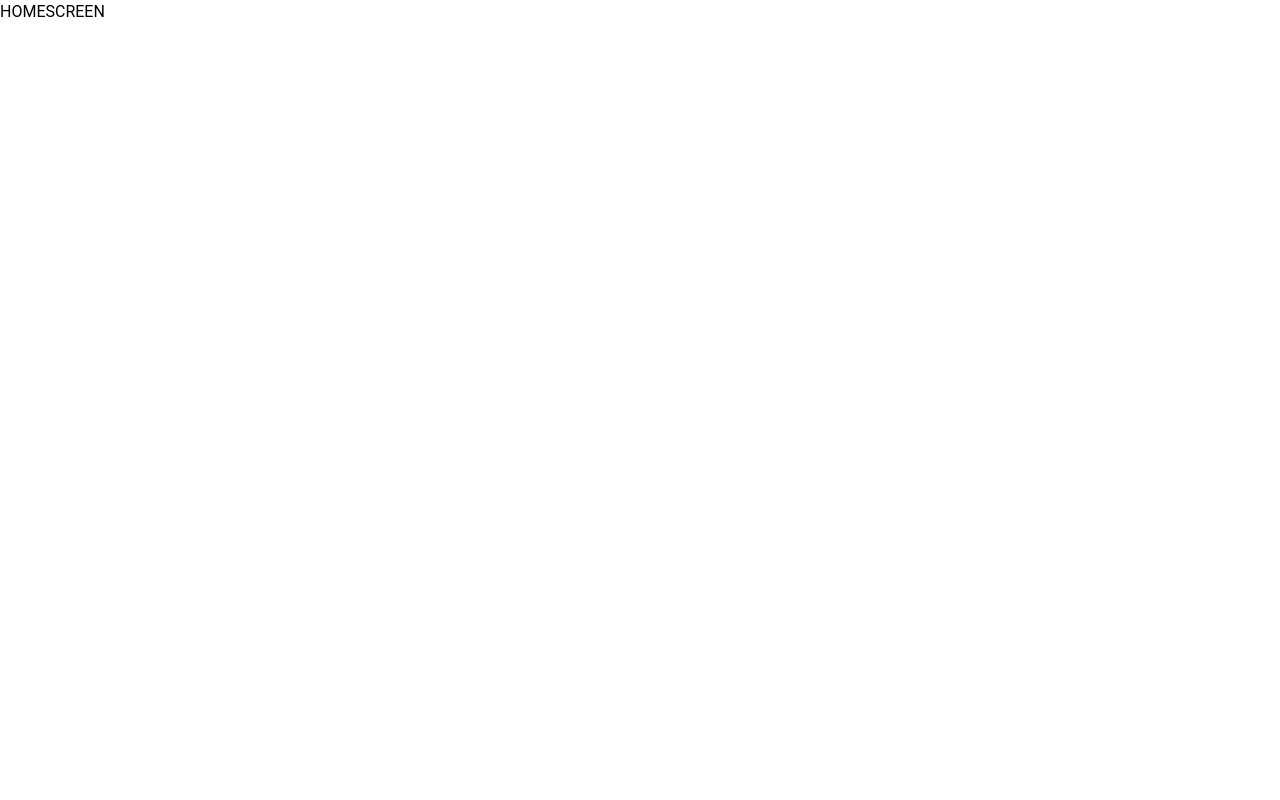
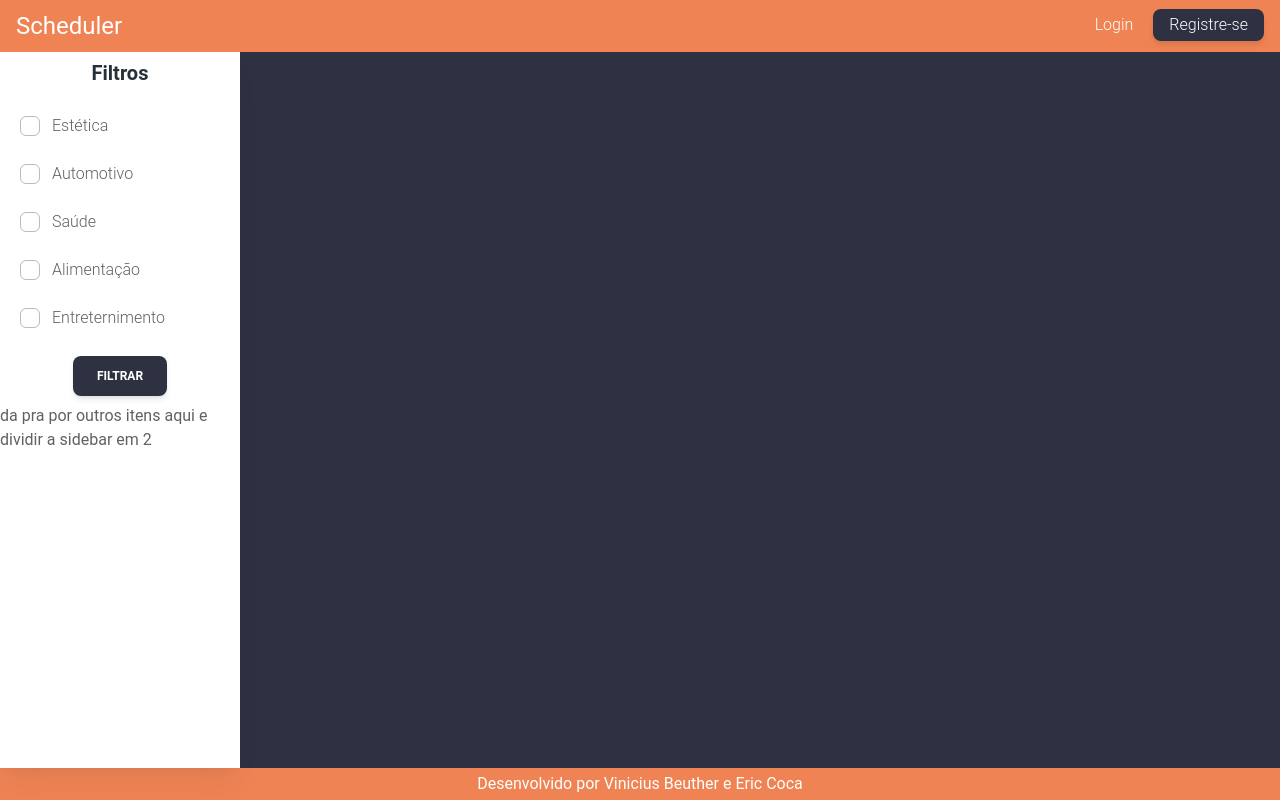
Before and after one commit to ViniciusBeuther/Barber_Scheduler, a React (Vite) app: page /homeScreen in a window 1280 px wide. Built offline with nearby package versions, Linux system fonts and the light colour scheme.

Commit message:
Chore: created home page and added header, sidebar and footer inside it

```diff
--- /dev/null
+++ b/src/components/Footer.jsx
@@ -0,0 +1,15 @@
+import { Typography } from "@material-tailwind/react";
+
+function Footer() {
+  return (
+    <footer>
+      <Typography
+        variant="paragraph"
+        className="bg-customOrange-500 py-2 text-center font-normal leading-none text-white"
+      >
+        Desenvolvido por Vinicius Beuther e Eric Coca
+      </Typography>
+    </footer>
+  );
+}
+export default Footer;
--- a/src/components/Header.jsx
+++ b/src/components/Header.jsx
@@ -1,7 +1,44 @@
-const Header = () => {
-    return(
-        <div>HEADER</div>
-    )
+import { Typography, Button } from "@material-tailwind/react";
+import { Link } from "react-router-dom";
+
+function Header() {
+  return (
+    <section>
+      <nav className="bg-customOrange-500 px-4 py-1">
+        <div className="flex  justify-between">
+          <Link to={"/homeScreen"}>
+            <Typography className="cursor-pointer py-1.5 text-2xl font-normal text-white">
+              Scheduler
+            </Typography>
+          </Link>
+          <article>
+            <div className="flex items-center gap-x-1">
+              <Button variant="text" size="sm">
+                <Link to={"/"}>
+                  <Typography
+                    variant="paragraph"
+                    className="normal-case text-white"
+                  >
+                    Login
+                  </Typography>
+                </Link>
+              </Button>
+              <Button size="sm" className=" bg-customBlue-500">
+                <Link to={"/register"}>
+                  <Typography
+                    variant="paragraph"
+                    className="flex h-4 items-center normal-case"
+                  >
+                    Registre-se
+                  </Typography>
+                </Link>
+              </Button>
+            </div>
+          </article>
+        </div>
+      </nav>
+    </section>
+  );
 }
 
-export default Header
+export default Header;
--- a/src/components/LoginForm.jsx
+++ b/src/components/LoginForm.jsx
@@ -1,9 +1,10 @@
+import { useState } from "react";
 import { Button, Input, Typography, Avatar } from "@material-tailwind/react";
-import { Link } from "react-router-dom";
+import { Link, useNavigate } from "react-router-dom";
 
 const LoginForm = () => {
   const [user, setUser] = useState({ email: "", password: "" });
-
+  const navigate = useNavigate();
   const handleChange = (ev) => {
     setUser({
       ...user,
@@ -13,6 +14,7 @@
   console.log(user);
   const handleSubmit = (ev) => {
     ev.preventDefault();
+    navigate("/homeScreen");
   };
   return (
     <section className=" flex h-screen items-center justify-center bg-customBlue-500 ">
@@ -41,7 +43,9 @@
               onChange={handleChange}
               required
             />
-            <Button className=" w-60 bg-customOrange-500">Conectar</Button>
+            <Button type="submit" className=" w-60 bg-customOrange-500">
+              Conectar
+            </Button>
           </form>
           <Link to={"/register"}>
             <Typography
--- /dev/null
+++ b/src/components/Sidebar.jsx
@@ -0,0 +1,37 @@
+import {
+  Card,
+  Typography,
+  List,
+  Checkbox,
+  Button,
+} from "@material-tailwind/react";
+
+function Sidebar() {
+  return (
+    <Card className="flex w-60 items-center rounded-none shadow-xl shadow-customBlue-500/5">
+      <div className="p-2">
+        <Typography variant="h5" color="blue-gray">
+          Filtros
+        </Typography>
+      </div>
+      <List>
+        <Checkbox id="aestheticField" label="Estética" ripple={true} />
+        <Checkbox id="autosField" label="Automotivo" ripple={true} />
+        <Checkbox id="healthcareField" label="Saúde" ripple={true} />
+        <Checkbox id="foodField" label="Alimentação" ripple={true} />
+        <Checkbox
+          id="entertainmentField"
+          label="Entreternimento"
+          ripple={true}
+        />
+      </List>
+      <div className="flex justify-center p-2">
+        <Button className="bg-customBlue-500">Filtrar</Button>
+      </div>
+
+      <h2>da pra por outros itens aqui e dividir a sidebar em 2</h2>
+    </Card>
+  );
+}
+
+export default Sidebar;
--- a/src/pages/HomeScreen.jsx
+++ b/src/pages/HomeScreen.jsx
@@ -1,9 +1,16 @@
+import Footer from "../components/Footer";
+import Header from "../components/Header";
+import Sidebar from "../components/Sidebar";
 const HomeScreen = () => {
-    return(
-        <div>
-            HOMESCREEN
-        </div>
-    )
-}
+  return (
+    <section className="flex h-screen flex-col bg-customBlue-500">
+      <Header />
+      <main className="flex flex-1">
+        <Sidebar />
+      </main>
+      <Footer />
+    </section>
+  );
+};
 
-export default HomeScreen
+export default HomeScreen;
--- a/src/pages/LoginScreen.jsx
+++ b/src/pages/LoginScreen.jsx
@@ -1,4 +1,3 @@
-import { useState } from "react";
 import LoginForm from "../components/LoginForm";
 
 const LoginScreen = () => {
```
